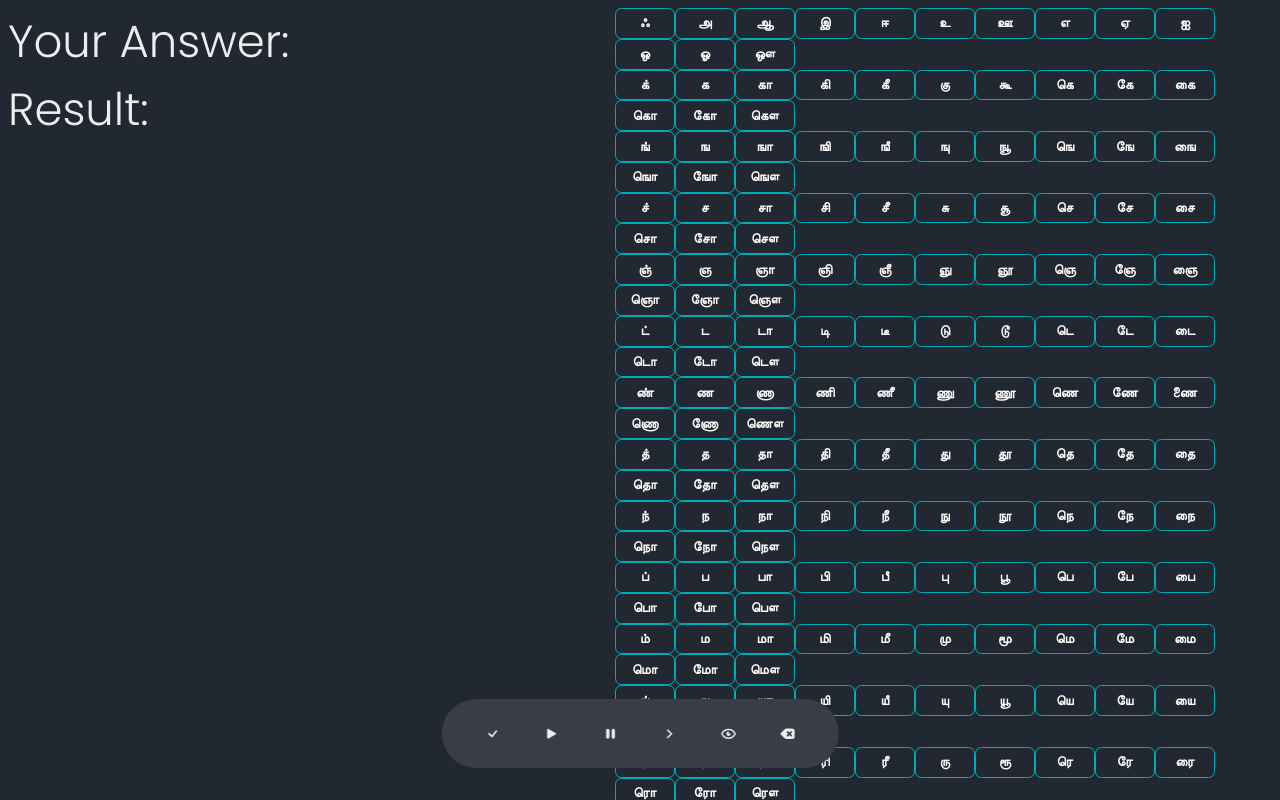
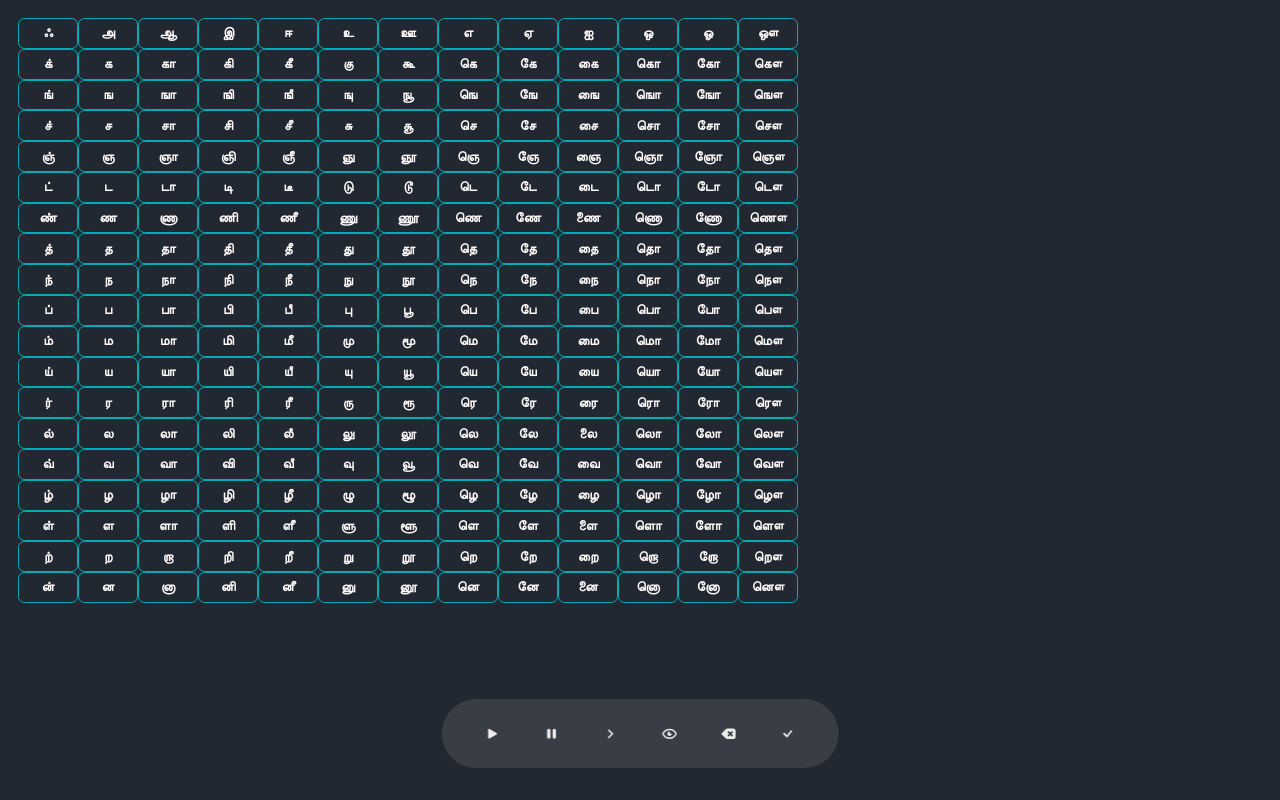
Before and after one commit to aadhavanpl/newStyle, a React (Create React App) app: page / in a window 1280 px wide. Shown: the top 800 px of the page. Built offline with nearby package versions, Linux system fonts and the light colour scheme.

Commit message:
replaced grid with flex

```diff
--- a/src/App.jsx
+++ b/src/App.jsx
@@ -9,8 +9,8 @@ const App = () => {
   return (
     <>
         <div className='top'>
-          <Result />
-          <Buttons />
+          <div id="float"><Buttons /></div>
+          <div id="float"><Result /></div>
         </div>
         <Nav />
     </>
--- a/src/components/nav/Nav.jsx
+++ b/src/components/nav/Nav.jsx
@@ -17,12 +17,12 @@ import backspace from "../../functions/backspace"
 const Nav = () => {
   return (
     <nav>
-      <a href="#" onClick={() => {check()}}><BsCheck /></a>
       <a href="#" onClick={() => {playAudio()}}><BsFillPlayFill /></a>
       <a href="#" onClick={() => {stopAudio()}}><BsFillPauseFill /></a>
       <a href="#" onClick={() => {newWord()}}><RiArrowRightSLine /></a>
       <a href="#" onClick={() => {reveal()}}><BiShowAlt /></a>
       <a href="#" onClick={() => {backspace()}}><HiBackspace /></a>
+      <a href="#" onClick={() => {check()}}><BsCheck /></a>
     </nav>
   )
 }
--- a/src/components/result/Result.jsx
+++ b/src/components/result/Result.jsx
@@ -11,14 +11,13 @@ const Result = () => {
     return (
         <div class="userAns">
             <div id="answer">
-                <div id="answerDefaultValue">Your Answer: </div>
                 <div id="ans"></div>
             </div>
             <div id="checker">
-                <div id="checkerDefaultValue">Result: </div>
                 <div id="check"></div>
                 <div id="logo"></div>
             </div>
+            <div id="reveal"></div>
         </div>
     )
 }
--- a/src/functions/check.js
+++ b/src/functions/check.js
@@ -5,7 +5,7 @@ function check(){
     if (usersAns.value === finalAns.value) {
         console.log("Correct")
         usersAns.value = ""
-        document.getElementById("check").innerHTML = "Correct"
+        document.getElementById("check").innerHTML = "சரி"
         newWord()
 
         //pulse color
@@ -19,7 +19,7 @@ function check(){
     else {
         console.log("Incorrect")
         usersAns.value = ""
-        document.getElementById("check").innerHTML = "Incorrect"
+        document.getElementById("check").innerHTML = "தவறு"
 
         //pulse color
         document.body.style.backgroundColor = "red";
--- a/src/functions/reveal.js
+++ b/src/functions/reveal.js
@@ -2,6 +2,10 @@ import { finalAns } from "../components/buttons/Buttons"
 
 function reveal() {
     console.log(finalAns.value)
+    document.getElementById("reveal").innerHTML = finalAns.value
+    setTimeout(function() {
+        document.getElementById("reveal").innerHTML = ""
+        }, 1000)
 }
 
 export default reveal
--- a/src/index.css
+++ b/src/index.css
@@ -4,10 +4,10 @@ body {
     color: #EEEEEE;
 }
 
-.top {
-    display: grid;
-    grid-template-columns: 40% 52%;
-    gap: 8%;
+
+#float {
+    float: left;
+    padding: 10px;
 }
 
 #root {
@@ -20,7 +20,7 @@ body {
 }
 
 #ans, #check {
-    font-size: 35px;
+    font-size: 25px;
 }
 
 #answerDefaultValue, #ans {
@@ -30,3 +30,8 @@ body {
 #checkerDefaultValue, #check {
     display: inline;
 }
+
+#reveal {
+    color: red;
+    font-size: 15px;
+}
```
